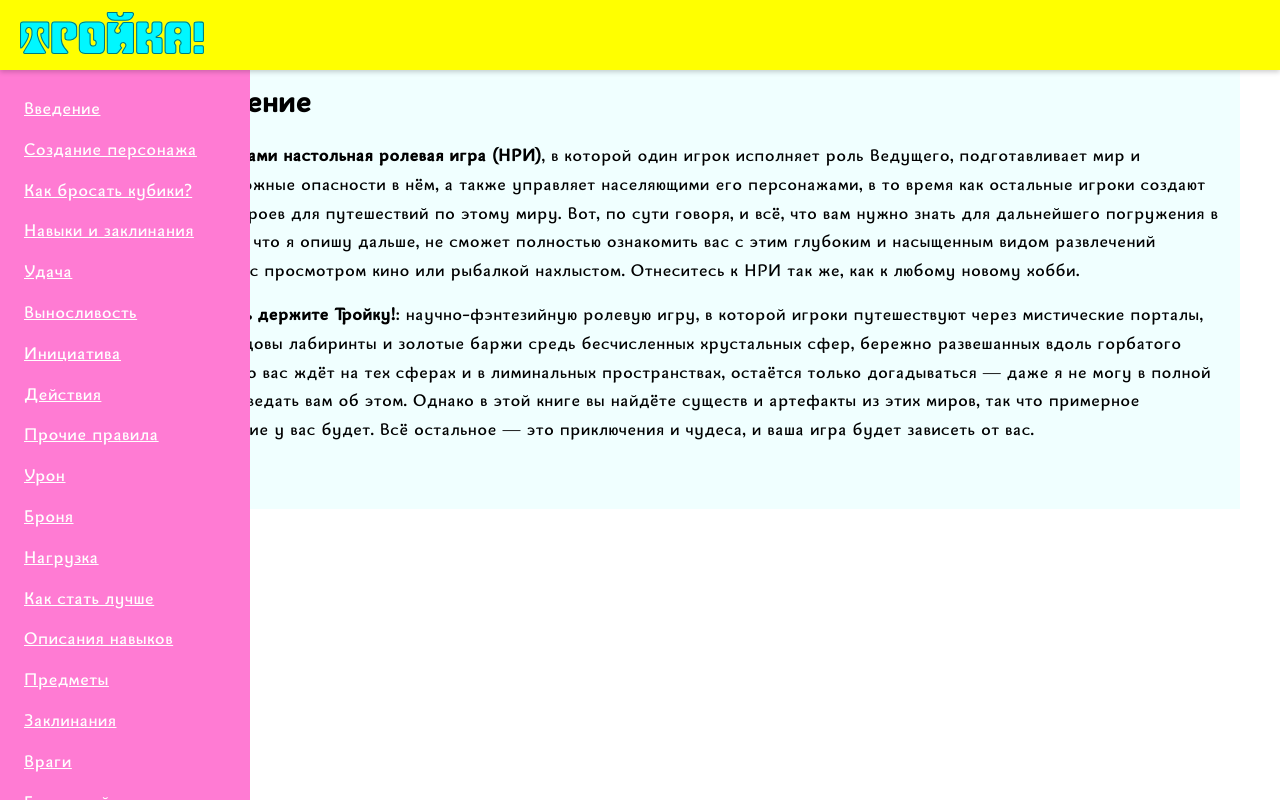
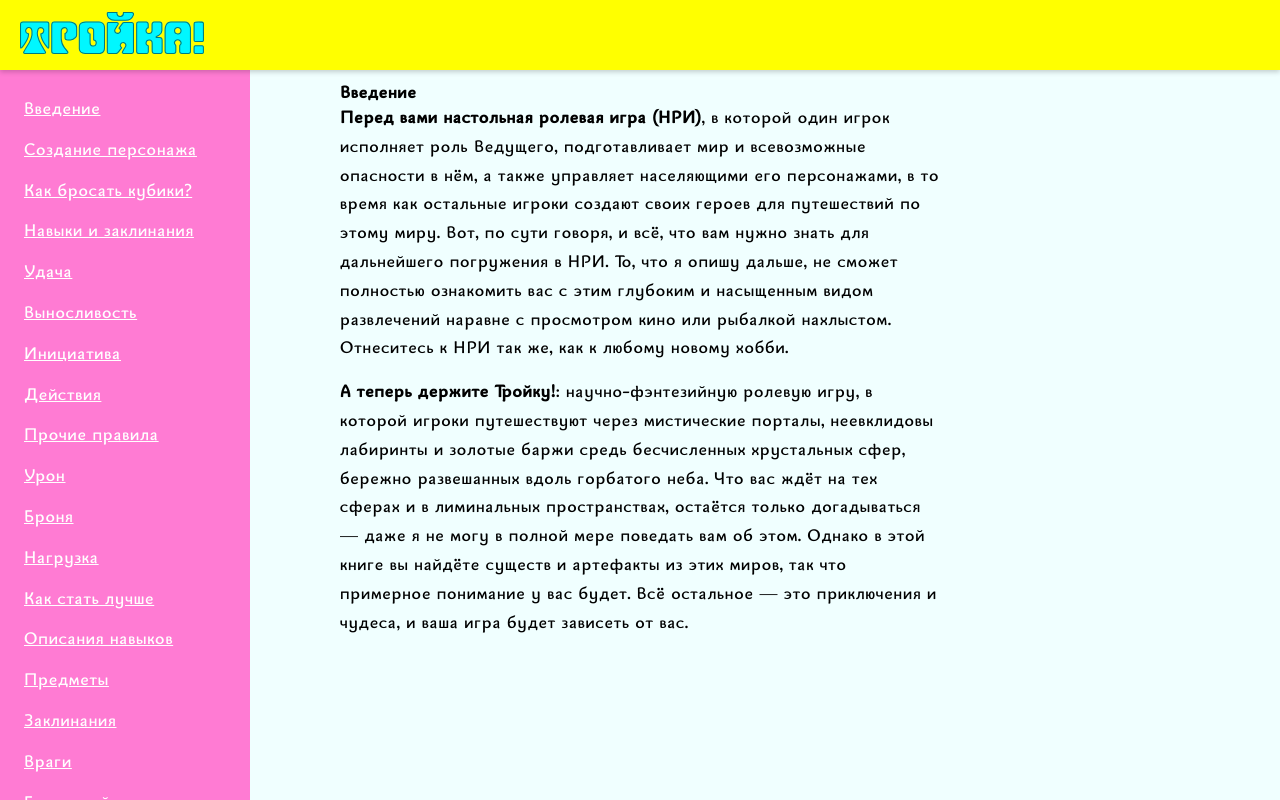
Before and after one commit to mishagordeev/troika, a Flask app: page /introduction in a window 1280 px wide. Run offline with Flask 3, Linux system fonts and the light colour scheme.

Commit message:
Edit style

```diff
--- a/static/styles/style.css
+++ b/static/styles/style.css
@@ -41,8 +41,9 @@
         }
 
         body {
-            padding-top: 60px;
+            padding-top: 80px;
             transition: margin-left 0.3s;
+            background-color: azure;
         }
 
         .numbers {
@@ -75,8 +76,6 @@
             cursor: pointer;
             margin-right: 20px;
             display: none;
-            stroke-width: 1px;
-            stroke:black;
         }
 
         .logo {
@@ -140,20 +139,23 @@
 
         /* Основное содержимое */
         .content {
-            padding: 20px;
             /* height: calc(100vh - 60px); */
             /* overflow-y: auto; */
             transition: margin-left 0.3s;
-            /* background-color: rgb(103, 243, 138); */
             padding-bottom: 50px;
-            background-color: azure;
+            max-width: 600px;
+            margin: 0 auto;
+
+
         }
 
-        .page-content {
-            max-width: 1200px;
-            margin: 0 auto;
+        .page {
+
             /* overflow-y: auto; */
-            background-color: rgb(238, 216, 90)
+            /* background-color: rgb(238, 216, 90) */
+            position: relative;
+
+        }
         }
 
         h1 {
@@ -178,6 +180,8 @@
         li {
             line-height: 1.6;
         }
+
+
 
         .uppercase-style {
             text-transform: uppercase;
@@ -242,6 +246,11 @@
             body.menu-open .content-overlay {
                 display: block;
             }
+
+            .content {
+                padding: 0 20px;
+            }
+
         }
 
         @media (min-width: 769px) {
@@ -249,9 +258,7 @@
                 transform: translateX(0);
             }
 
-            .content {
-                margin-left: 120px;
-            }
+
         }
 
         /* Оверлей для мобильного меню */
--- a/templates/index.html
+++ b/templates/index.html
@@ -44,9 +44,9 @@
     <div class="content-overlay"></div>
 
     <!-- Основное содержимое страницы -->
-     <div class="page-content">
+     <div class="page">
         <div class="content">
-                {{ content | safe }}
+            {{ content | safe }}
         </div>
     </div>
 
```
